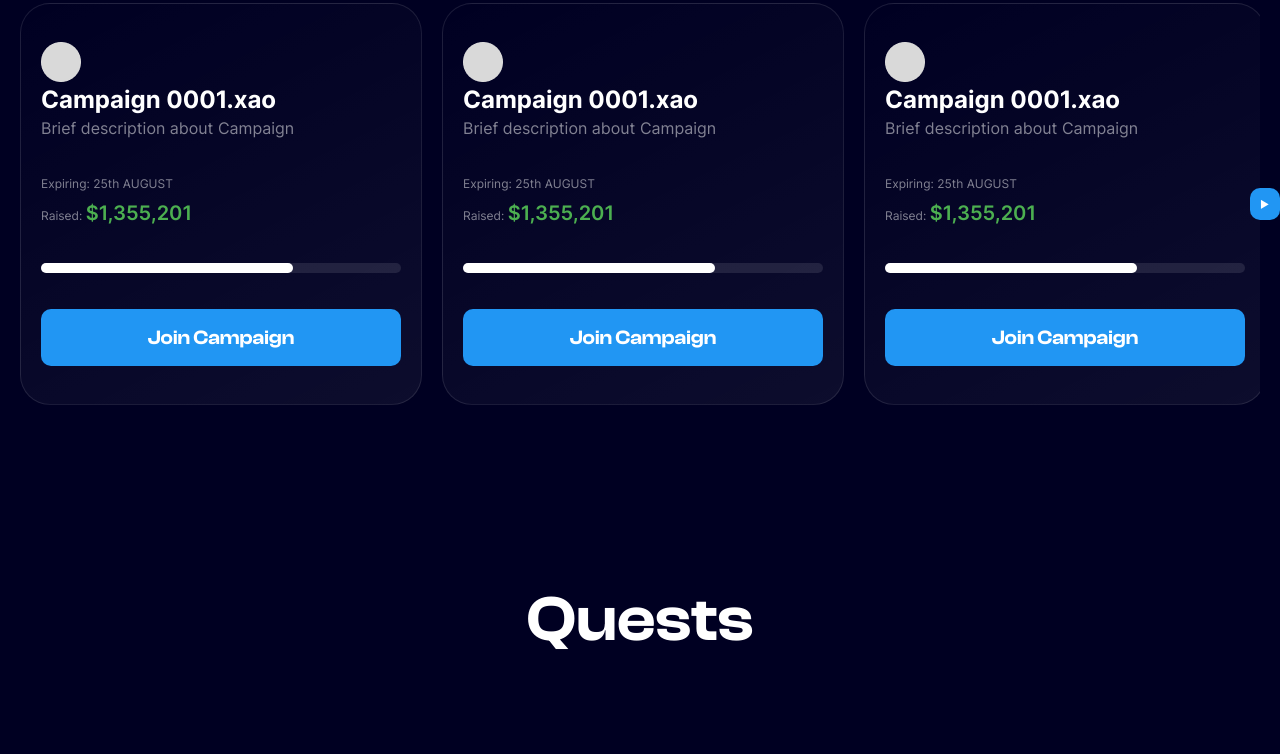
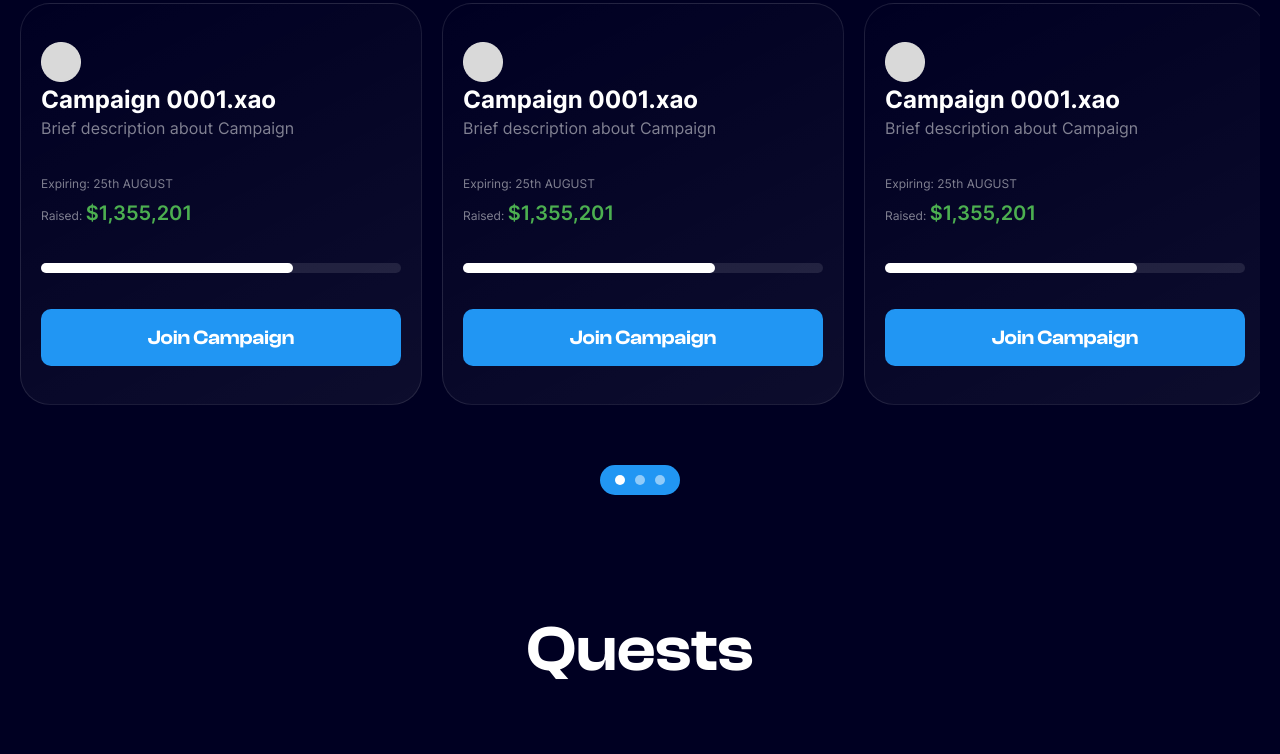
Before and after one commit to kamsich02/Demo1, a plain HTML site: page index.html in a window 1280 px wide. Shown: the part 1998-2752 px from the top of the page. Drawn offline with Linux system fonts and the light colour scheme.

Commit message:
slider dots wallet icon

```diff
--- a/assets/functions.js
+++ b/assets/functions.js
@@ -101,34 +101,29 @@ document.addEventListener("DOMContentLoaded", function() {
 
     sliderContainers.forEach(container => {
         const slider = container.querySelector('.cobox-slider');
-        const leftArrow = container.querySelector('.left-arrow');
-        const rightArrow = container.querySelector('.right-arrow');
+        const dots = container.querySelectorAll('.dot');
 
-        function updateArrows() {
-            if (slider.scrollLeft === 0) {
-                leftArrow.style.display = 'none';
-            } else {
-                leftArrow.style.display = 'block';
-            }
+        function updateDots() {
+            const totalScrollWidth = slider.scrollWidth - slider.clientWidth;
+            const currentScrollPosition = slider.scrollLeft;
+            const activeIndex = Math.round((currentScrollPosition / totalScrollWidth) * (dots.length - 1));
 
-            if (slider.scrollWidth - slider.scrollLeft === slider.clientWidth) {
-                rightArrow.style.display = 'none';
-            } else {
-                rightArrow.style.display = 'block';
-            }
+            dots.forEach((dot, index) => {
+                dot.classList.toggle('active', index === activeIndex);
+            });
         }
 
-        leftArrow.addEventListener('click', () => {
-            slider.scrollBy({ left: -360, behavior: 'smooth' });
+        slider.addEventListener('scroll', updateDots);
+
+        dots.forEach((dot, index) => {
+            dot.addEventListener('click', () => {
+                const totalScrollWidth = slider.scrollWidth - slider.clientWidth;
+                const targetScrollPosition = (totalScrollWidth / (dots.length - 1)) * index;
+                slider.scrollTo({ left: targetScrollPosition, behavior: 'smooth' });
+            });
         });
 
-        rightArrow.addEventListener('click', () => {
-            slider.scrollBy({ left: 360, behavior: 'smooth' });
-        });
-
-        slider.addEventListener('scroll', updateArrows);
-
-        // Initialize arrow visibility
-        updateArrows();
+        // Initialize dots
+        updateDots();
     });
 });
--- a/assets/styles.css
+++ b/assets/styles.css
@@ -196,6 +196,10 @@ img {
 
 .nav-btn {
     max-width: fit-content;
+}
+
+span.tnb {
+    margin-right: 10px;
 }
 
 .cbxbtn, .lcin-btn {
@@ -625,27 +629,30 @@ img {
     width: 100%;
 }
 
-.arrow {
-    position: absolute;
-    top: 50%;
-    transform: translateY(-50%);
-    color: var(--white);
-    font-size: 10px;
-    width: 10px;
-    background: var(--brandcolor-sub-base);
+.dots {
+    display: flex;
+    text-align: center;
+    margin-top: 10px;
+    justify-content: center;
+    background-color: var(--brandcolor-sub-base);
+    width: fit-content;
+    margin: 0 auto;
     padding: 10px;
-    border-radius: 10px;
-    cursor: pointer;
-    z-index: 10;
-    display: none; /* Initially hide the arrows */
+    border-radius: 20px;
 }
 
-.left-arrow {
-    left: -20px;
+.dot {
+    display: inline-block;
+    width: 10px;
+    height: 10px;
+    margin: 0 5px;
+    background-color: var(--slight-white-05);
+    border-radius: 50%;
+    cursor: pointer;
 }
 
-.right-arrow {
-    right: -20px;
+.dot.active {
+    background-color: var(--white);
 }
 
 .cobox-slider {
@@ -659,10 +666,6 @@ img {
     /* Hide scrollbar in IE/Edge */
 }
 
-.cobox-slider::-webkit-scrollbar {
-    display: none;
-    /* Hide scrollbar in Chrome/Safari/Opera */
-}
 
 .cobox {
     background: linear-gradient(334deg, #ffffff0d, #ffffff00), var(--brandcolor-base);
@@ -1132,6 +1135,10 @@ img {
         gap:20px;
     }
 
+    .tnb {
+        display: none;
+    }
+
     .lc-box {
         max-width: 100%;
         width: 100%;
--- a/index.html
+++ b/index.html
@@ -43,7 +43,10 @@
           </div>
         </a>
         <div class="nav-action">
-          <div class="button nav-btn">Connect</div>
+          <div class="button nav-btn">
+            <span class="tnb">Connect</span>
+            <i class="fa-solid fa-wallet"></i>
+        </div>
         </div>
       </div>
     </nav>
@@ -210,7 +213,6 @@
     <div class="campaigns sections">
       <div class="sec-h">Campaigns</div>
       <div class="cbs-cont">
-        <div class="arrow left-arrow" id="left-arrow">&#9664;</div>
         <div class="cobox-slider">
           <div class="cobox">
             <div class="co-cbox cb1t">
@@ -302,7 +304,11 @@
             </div>
           </div>
         </div>
-        <div class="arrow right-arrow" id="right-arrow">&#9654;</div>
+        <div class="dots">
+            <span class="dot active"></span>
+            <span class="dot"></span>
+            <span class="dot"></span>
+        </div>
       </div>
     </div>
     <div class="quests sections">
@@ -316,7 +322,6 @@
     <div class="roadmap sections">
       <div class="sec-h">Roadmap</div>
       <div class="cbs-cont">
-        <div class="arrow left-arrow" id="left-arrow">&#9664;</div>
         <div class="cobox-slider">
           <div class="cobox">
             <div class="co-cbox">
@@ -419,7 +424,11 @@
             </div>
           </div>
         </div>
-        <div class="arrow right-arrow" id="right-arrow">&#9654;</div>
+        <div class="dots">
+            <span class="dot active"></span>
+            <span class="dot"></span>
+            <span class="dot"></span>
+        </div>
       </div>
     </div>
 
```
